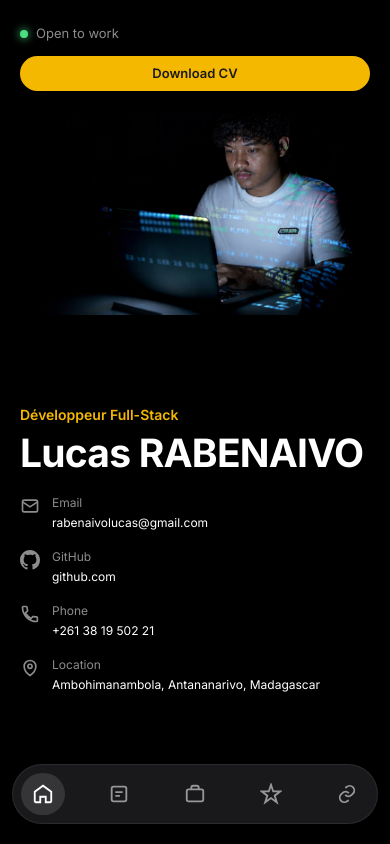
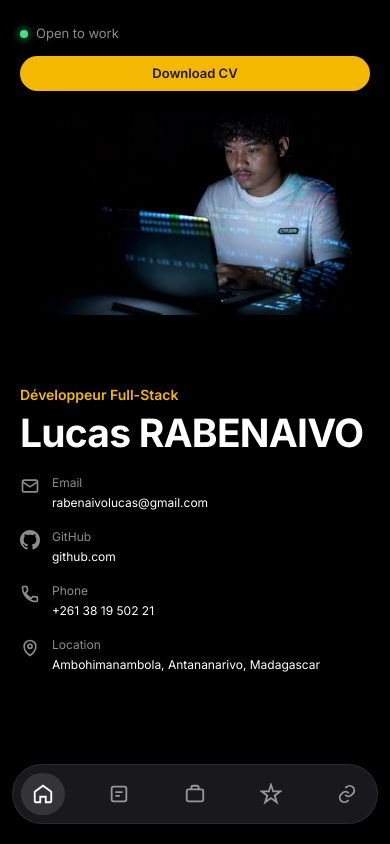
Before and after one commit to Lucas-BENAIVO/portfolio, an Angular app: page / in a window 390 px wide. Built offline with nearby package versions, Linux system fonts and the light colour scheme.

Commit message:
feat: adjust padding and height in home layout for better visual balance

```diff
--- a/src/app/pages/home/home.scss
+++ b/src/app/pages/home/home.scss
@@ -195,7 +195,7 @@
   }
 
   .home__body {
-    padding-top: min(30vh, 235px);
+    padding-top: min(25vh, 195px);
   }
 
   .home__visual {
@@ -203,7 +203,7 @@
     right: calc(-1 * var(--page-pad-x));
     left: calc(-1 * var(--page-pad-x));
     bottom: auto;
-    height: min(32vh, 260px);
+    height: min(28vh, 220px);
     transform: translateX(-2rem);
 
     &::after {
--- a/src/app/pages/summary/summary.scss
+++ b/src/app/pages/summary/summary.scss
@@ -20,6 +20,8 @@
 
 .project-preview {
   display: block;
+  width: fit-content;
+  max-width: 100%;
   padding: 1.25rem 1.5rem;
   background: rgba(255, 255, 255, 0.04);
   border: 1px solid var(--glass-border);
```
